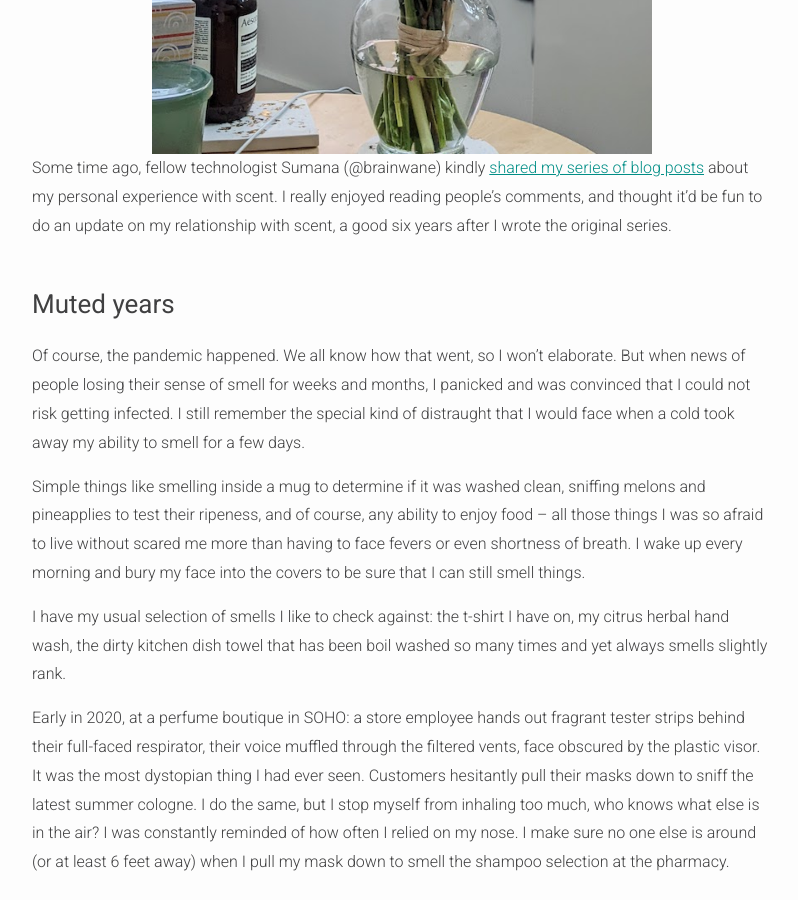
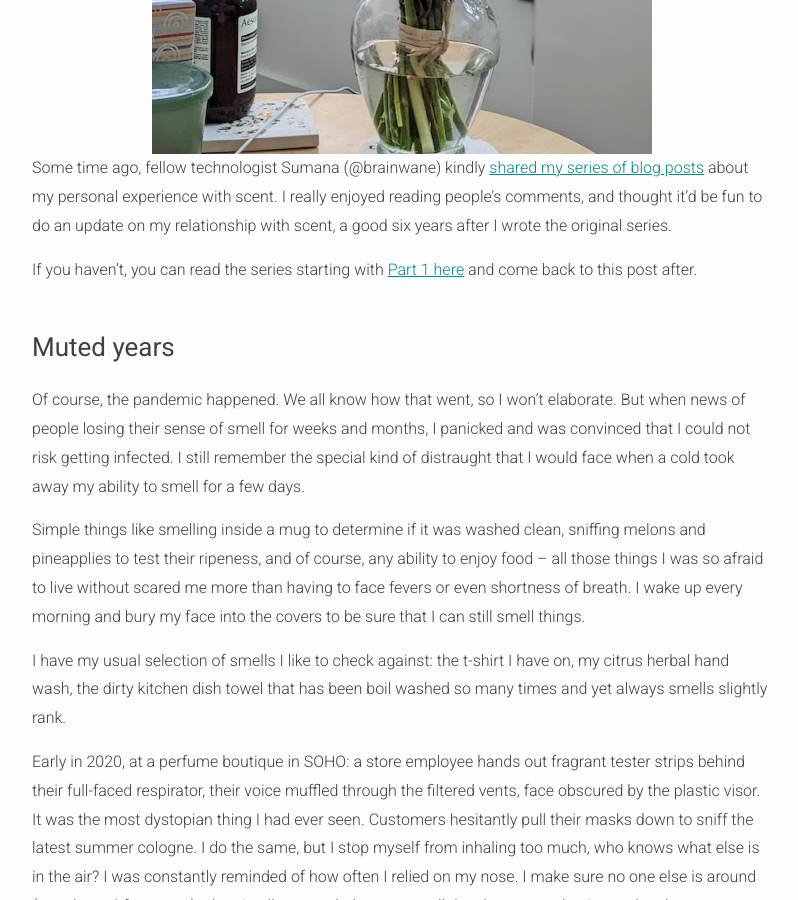
Before and after one commit to piratefsh/piratefsh.github.io, a Jekyll site: the page built from _posts/2022-09-25-scents-in-2022.markdown, in a window 1280 px wide and 900 px high, scrolled down 786 px. Shown: the whole window, without its empty margins (238-1036 px from the left). Built offline with Jekyll 4.4.1, drawn with Linux system fonts in a browser that asks for light colours.

Commit message:
Link to series

```diff
--- a/_posts/2022-09-25-scents-in-2022.markdown
+++ b/_posts/2022-09-25-scents-in-2022.markdown
@@ -6,6 +6,8 @@ layout: post
   <img width="500" src="/assets/images/2022/perfume/white-flowers.jpg"/>
 </div>
 Some time ago, fellow technologist Sumana (@brainwane) kindly [shared my series of blog posts](https://www.metafilter.com/192854/it-smelled-good-but-in-my-mind-it-already-belonged-to-someone-else) about my personal experience with scent. I really enjoyed reading people's comments, and thought it'd be fun to do an update on my relationship with scent, a good six years after I wrote the original series.
+
+If you haven't, you can read the series starting with [Part 1 here](https://piratefsh.github.io/2016/11/06/nail-polish-made-me-puke.html) and come back to this post after.
 
 ### Muted years
 
```
